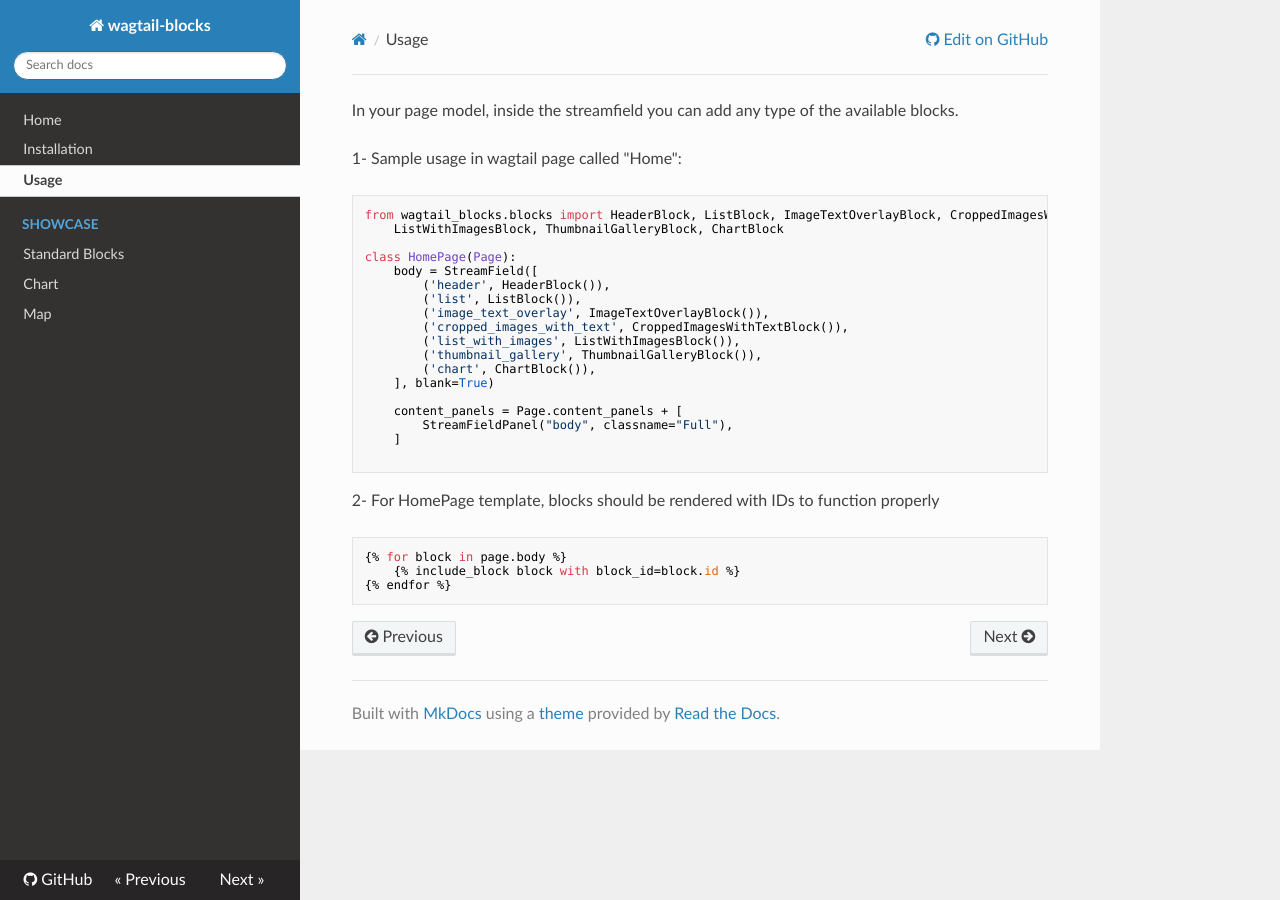
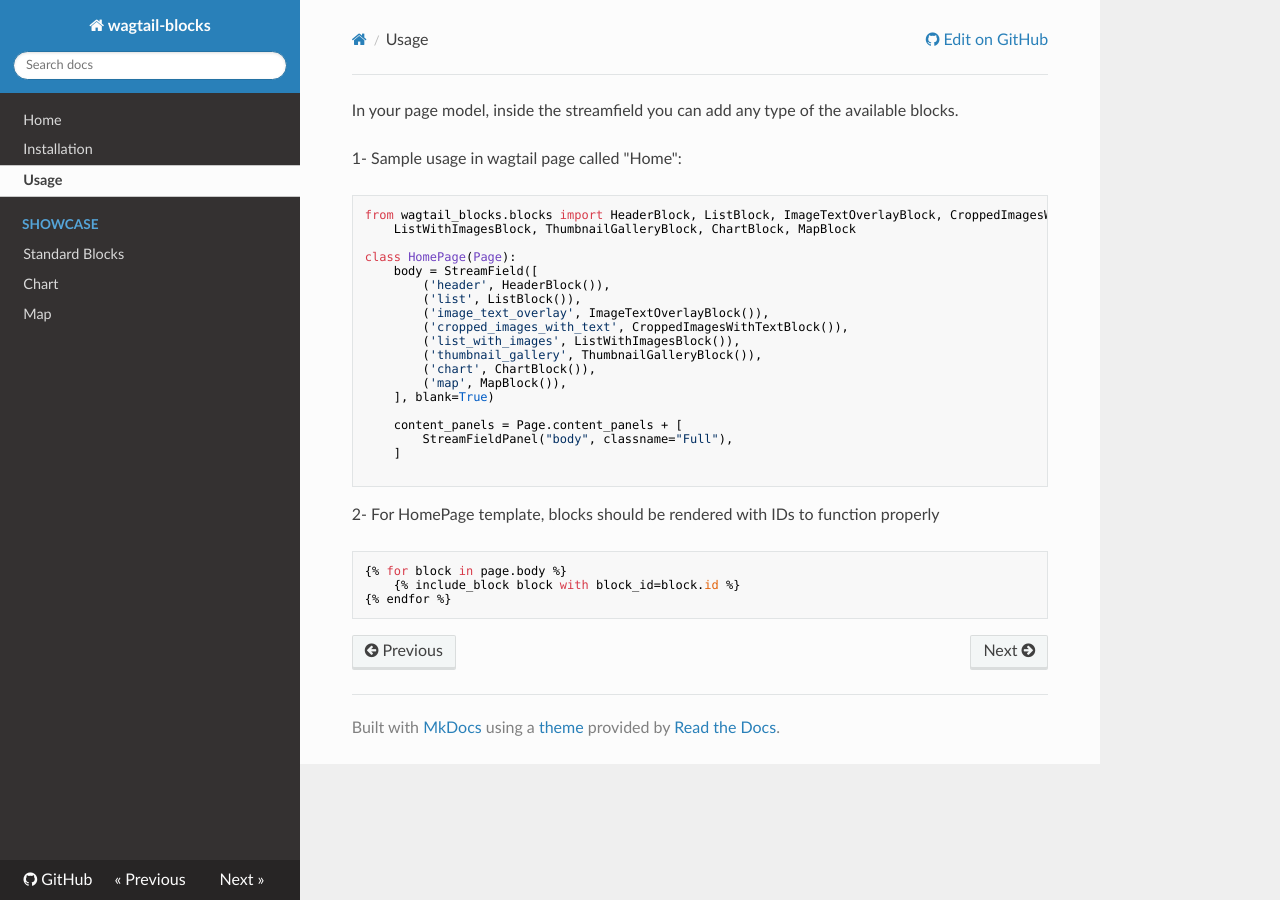
Before and after one commit to ibrahimawadhamid/wagtail_blocks, an MkDocs documentation site: the page built from docs/usage.md, in a window 1280 px wide. Built offline with MkDocs 1.6.1, drawn with Linux system fonts in a browser that asks for light colours; nearby versions of some CDN libraries; old or Windows-style settings are respelled for this version of MkDocs.

Commit message:
Adjustments to the documentation

````diff
--- a/docs/usage.md
+++ b/docs/usage.md
@@ -3,7 +3,7 @@ In your page model, inside the streamfield you can add any type of the available
 1- Sample usage in wagtail page called "Home":
 ```python
 from wagtail_blocks.blocks import HeaderBlock, ListBlock, ImageTextOverlayBlock, CroppedImagesWithTextBlock, \
-    ListWithImagesBlock, ThumbnailGalleryBlock, ChartBlock
+    ListWithImagesBlock, ThumbnailGalleryBlock, ChartBlock, MapBlock
 
 class HomePage(Page):
     body = StreamField([
@@ -14,6 +14,7 @@ class HomePage(Page):
         ('list_with_images', ListWithImagesBlock()),
         ('thumbnail_gallery', ThumbnailGalleryBlock()),
         ('chart', ChartBlock()),
+        ('map', MapBlock()),
     ], blank=True)
 
     content_panels = Page.content_panels + [
--- a/wagtail_blocks/__init__.py
+++ b/wagtail_blocks/__init__.py
@@ -1 +1 @@
-__version__ = "0.6.0"
+__version__ = "0.6.1"
````
Also changed, not shown: README.md (+2 -1 lines).
